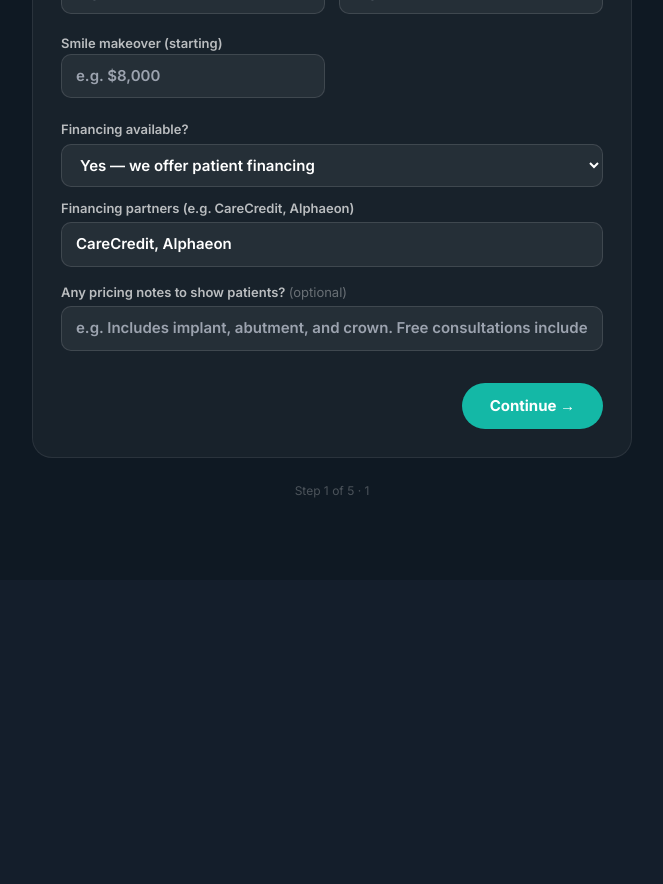
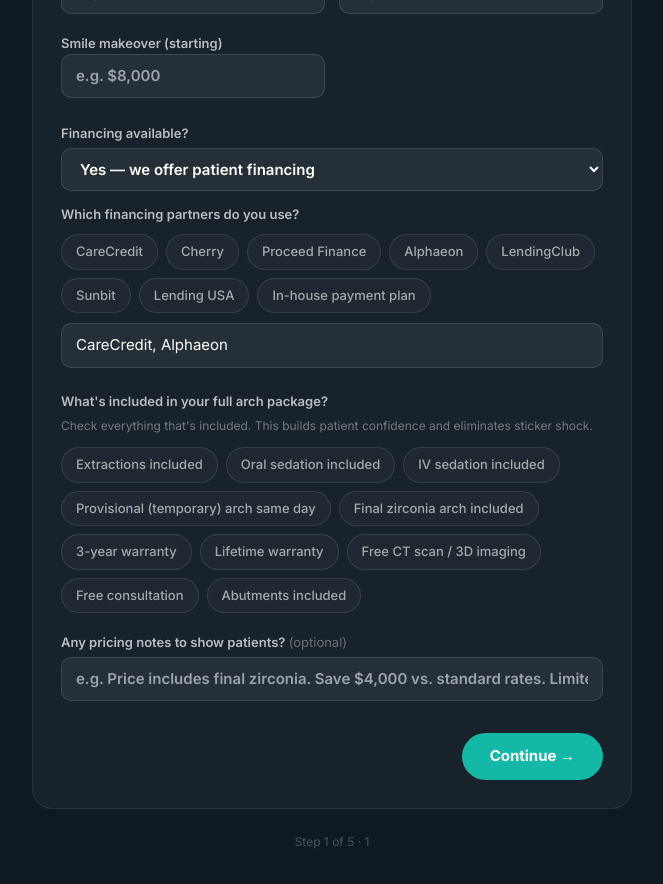
Before and after one commit to dentalondemand/iamclara-website, a Next.js app: page /setup/1 in a window 1280 px wide. Shown: the part 680-1564 px from the top of the page, without its empty margins (308-971 px from the left). Before the commit the page ends 1260 px from the top, so only its background shows below. Built offline with nearby package versions, Linux system fonts and the light colour scheme.

Commit message:
feat: structured financing partners, package inclusions, and expanded differentiators in setup form

```diff
--- a/app/setup/[tenantId]/page.tsx
+++ b/app/setup/[tenantId]/page.tsx
@@ -5,11 +5,27 @@
 const BACKEND = "https://ai-dental-receptionist-backend.onrender.com";
 
 const DIFFERENTIATORS = [
-  "Same-day results", "CBCT / 3D imaging", "Guided implant surgery (xNav)",
-  "3D printing in-house", "Milling unit (same-day crowns)", "IV sedation",
-  "Oral sedation", "Full arch implants (All-on-4)", "Exocad digital design",
-  "Intraoral scanner", "No-wait appointments", "Evening / weekend hours",
-  "Bilingual staff", "0% financing available", "Accepts most PPO plans",
+  "Same-day teeth (guided surgery)", "CBCT / 3D imaging on-site",
+  "Guided implant surgery (navigation system)", "In-house dental lab",
+  "3D printing in-house", "Milling unit (same-day crowns/veneers)",
+  "IV sedation available", "Oral sedation available",
+  "Digital smile design", "Intraoral scanner",
+  "Exocad case design", "No-wait appointments",
+  "Evening / weekend hours", "Bilingual staff",
+  "Accepts most PPO plans", "Lifetime warranty on implants",
+];
+
+const FINANCING_OPTIONS = [
+  "CareCredit", "Cherry", "Proceed Finance", "Alphaeon",
+  "LendingClub", "Sunbit", "Lending USA", "In-house payment plan",
+];
+
+const PACKAGE_INCLUSIONS = [
+  "Extractions included", "Oral sedation included",
+  "IV sedation included", "Provisional (temporary) arch same day",
+  "Final zirconia arch included", "3-year warranty",
+  "Lifetime warranty", "Free CT scan / 3D imaging",
+  "Free consultation", "Abutments included",
 ];
 
 const inp = {
@@ -58,6 +74,8 @@
 
   // Step 4 — Differentiators, before/afters, stats, CTA
   const [selectedDiffs, setSelectedDiffs] = useState<string[]>([]);
+  const [selectedFinancing, setSelectedFinancing] = useState<string[]>([]);
+  const [selectedInclusions, setSelectedInclusions] = useState<string[]>([]);
   const [beforeAfters, setBeforeAfters] = useState(["", "", ""]);
   const [stats, setStats] = useState({ implants_placed: "", years_practice: "", custom_stat_label: "", custom_stat_value: "" });
   const [cta, setCta] = useState({ offer: "", offer_detail: "", priority_cases: "both" });
@@ -67,6 +85,12 @@
 
   function toggleDiff(d: string) {
     setSelectedDiffs(p => p.includes(d) ? p.filter(x => x !== d) : [...p, d]);
+  }
+  function toggleFinancing(f: string) {
+    setSelectedFinancing(p => p.includes(f) ? p.filter(x => x !== f) : [...p, f]);
+  }
+  function toggleInclusion(i: string) {
+    setSelectedInclusions(p => p.includes(i) ? p.filter(x => x !== i) : [...p, i]);
   }
 
   function setTestField(i: number, field: string, val: string) {
@@ -80,7 +104,11 @@
       practice_name: practiceInfo.practice_name,
       headline: practiceInfo.headline,
       priority_cases: cta.priority_cases,
-      pricing,
+      pricing: {
+        ...pricing,
+        financing_partners: selectedFinancing.join(", ") || pricing.financing_partners,
+        package_inclusions: selectedInclusions,
+      },
       doctor,
       testimonials: testimonials.filter(t => t.video_url || t.patient_name),
       differentiators: selectedDiffs,
@@ -181,7 +209,7 @@
                 ))}
               </div>
 
-              <label style={{ ...label, marginTop: 16 }}>
+              <label style={{ ...label, marginTop: 20 }}>
                 Financing available?
                 <select value={pricing.financing} onChange={e => setPricing(p => ({ ...p, financing: e.target.value }))} style={{ ...inp, marginTop: 4 }}>
                   <option value="yes">Yes — we offer patient financing</option>
@@ -189,15 +217,45 @@
                 </select>
               </label>
               {pricing.financing === "yes" && (
-                <label style={{ ...label, marginTop: 12 }}>
-                  Financing partners (e.g. CareCredit, Alphaeon)
-                  <input value={pricing.financing_partners} onChange={e => setPricing(p => ({ ...p, financing_partners: e.target.value }))} placeholder="CareCredit, Alphaeon" style={{ ...inp, marginTop: 4 }} />
-                </label>
+                <div style={{ marginTop: 14 }}>
+                  <div style={{ ...label, marginBottom: 10 }}>Which financing partners do you use?</div>
+                  <div style={{ display: "flex", flexWrap: "wrap", gap: 8 }}>
+                    {FINANCING_OPTIONS.map(f => (
+                      <div key={f} onClick={() => toggleFinancing(f)} style={{
+                        padding: "7px 14px", borderRadius: 20, cursor: "pointer", fontSize: 13, fontWeight: 500,
+                        border: selectedFinancing.includes(f) ? "1px solid rgba(45,212,191,0.5)" : "1px solid rgba(255,255,255,0.1)",
+                        background: selectedFinancing.includes(f) ? "rgba(45,212,191,0.12)" : "rgba(255,255,255,0.03)",
+                        color: selectedFinancing.includes(f) ? "#2DD4BF" : "rgba(255,255,255,0.6)",
+                      }}>{selectedFinancing.includes(f) ? "✓ " : ""}{f}</div>
+                    ))}
+                  </div>
+                  <input value={pricing.financing_partners}
+                    onChange={e => setPricing(p => ({ ...p, financing_partners: e.target.value }))}
+                    placeholder="Other (type here)" style={{ ...inp, marginTop: 10 }} />
+                </div>
               )}
-              <label style={{ ...label, marginTop: 16 }}>
+
+              <div style={{ marginTop: 24 }}>
+                <div style={{ ...label, marginBottom: 6 }}>What's included in your full arch package?</div>
+                <p style={{ color: "rgba(255,255,255,0.4)", fontSize: 12, marginBottom: 12, marginTop: 0 }}>
+                  Check everything that's included. This builds patient confidence and eliminates sticker shock.
+                </p>
+                <div style={{ display: "flex", flexWrap: "wrap", gap: 8 }}>
+                  {PACKAGE_INCLUSIONS.map(item => (
+                    <div key={item} onClick={() => toggleInclusion(item)} style={{
+                      padding: "7px 14px", borderRadius: 20, cursor: "pointer", fontSize: 13, fontWeight: 500,
+                      border: selectedInclusions.includes(item) ? "1px solid rgba(45,212,191,0.5)" : "1px solid rgba(255,255,255,0.1)",
+                      background: selectedInclusions.includes(item) ? "rgba(45,212,191,0.12)" : "rgba(255,255,255,0.03)",
+                      color: selectedInclusions.includes(item) ? "#2DD4BF" : "rgba(255,255,255,0.6)",
+                    }}>{selectedInclusions.includes(item) ? "✓ " : ""}{item}</div>
+                  ))}
+                </div>
+              </div>
+
+              <label style={{ ...label, marginTop: 20 }}>
                 Any pricing notes to show patients? <span style={{ color: "rgba(255,255,255,0.35)", fontWeight: 400 }}>(optional)</span>
                 <input value={pricing.custom_pricing_note} onChange={e => setPricing(p => ({ ...p, custom_pricing_note: e.target.value }))}
-                  placeholder="e.g. Includes implant, abutment, and crown. Free consultations include 3D scan." style={{ ...inp, marginTop: 4 }} />
+                  placeholder="e.g. Price includes final zirconia. Save $4,000 vs. standard rates. Limited time." style={{ ...inp, marginTop: 4 }} />
               </label>
             </>
           )}
```
